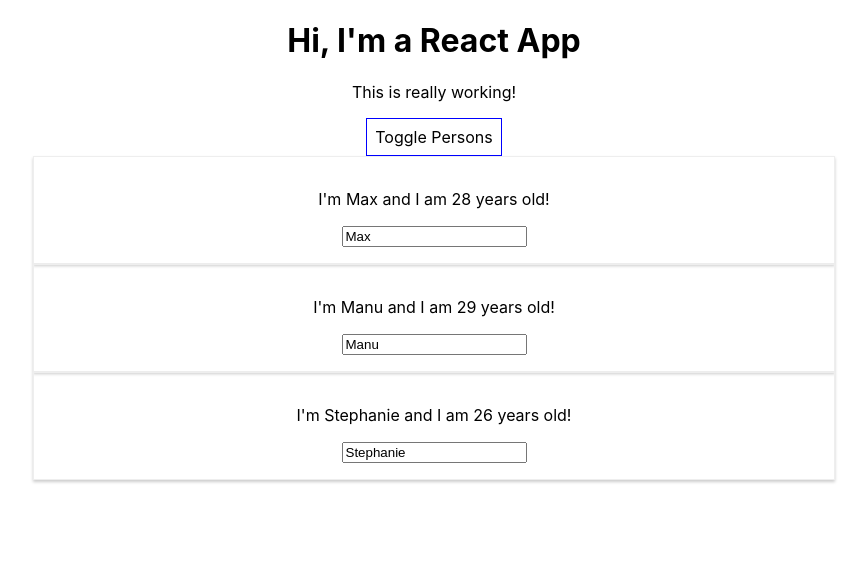
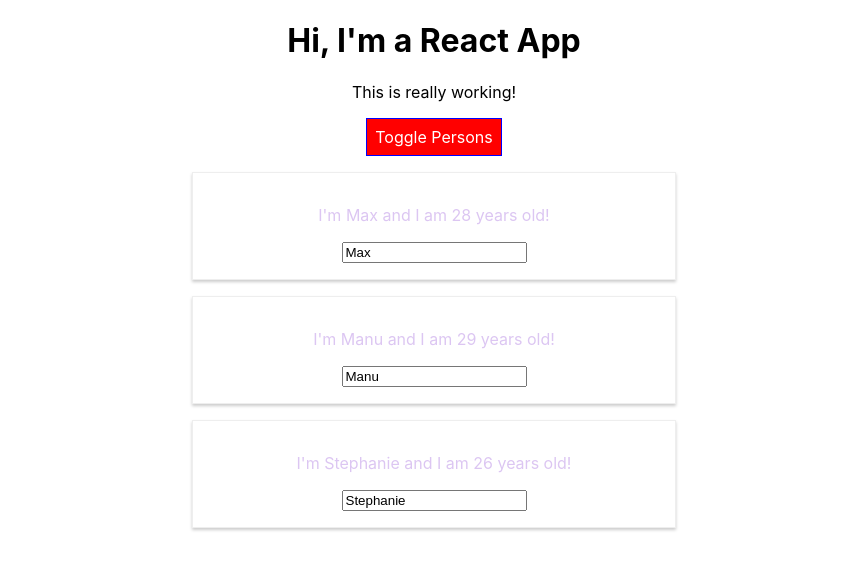
Before and after one commit to ibou/react-complete-guide, a React (Create React App) app: page / in a window 1280 px wide. Both pictures are taken after a click on the button "Toggle Persons". Shown: the top 570 px of the page, without its empty margins (206-1073 px from the left). Built offline with nearby package versions, Linux system fonts and the light colour scheme.

Commit message:
clean script

```diff
--- a/package.json
+++ b/package.json
@@ -6,9 +6,11 @@
     "@testing-library/jest-dom": "^4.2.4",
     "@testing-library/react": "^9.3.2",
     "@testing-library/user-event": "^7.1.2",
+    "radium": "^0.26.0",
     "react": "^16.13.1",
     "react-dom": "^16.13.1",
-    "react-scripts": "3.4.1"
+    "react-scripts": "3.4.1",
+    "styled-components": "^5.1.0"
   },
   "scripts": {
     "start": "react-scripts start",
--- a/src/App.css
+++ b/src/App.css
@@ -2,3 +2,11 @@
   text-align: center;
   color: black;
 }
+
+.red{
+  color: red;
+}
+
+.bold{
+  font-weight: bold;
+}
--- a/src/App.js
+++ b/src/App.js
@@ -1,6 +1,22 @@
 import React, { Component } from 'react';
+import styled from 'styled-components';
+
 import './App.css';
 import Person from './Person/Person';
+
+const StyledButton = styled.button`
+  background-color: ${props => props.alt ? 'red' : 'green'};
+  color: white;
+  font: inherit;
+  border: 1px solid blue;
+  padding: 8px;
+  cursor: pointer;
+
+  &:hover {
+    background-color: ${props => props.alt ? 'salmon' : 'lightgreen'};
+    color: black;
+  }
+`;
 
 class App extends Component {
   state = {
@@ -11,9 +27,9 @@
     ],
     otherState: 'some other value',
     showPersons: false
-  }
+  };
 
-  nameChangedHandler = ( event, id ) => {
+  nameChangedHandler = (event, id) => {
     const personIndex = this.state.persons.findIndex(p => {
       return p.id === id;
     });
@@ -29,54 +45,76 @@
     const persons = [...this.state.persons];
     persons[personIndex] = person;
 
-    this.setState( {persons: persons} );
-  }
+    this.setState({ persons: persons });
+  };
 
-  deletePersonHandler = (personIndex) => {
+  deletePersonHandler = personIndex => {
     // const persons = this.state.persons.slice();
     const persons = [...this.state.persons];
     persons.splice(personIndex, 1);
-    this.setState({persons: persons});
-  }
+    this.setState({ persons: persons });
+  };
 
   togglePersonsHandler = () => {
     const doesShow = this.state.showPersons;
-    this.setState( { showPersons: !doesShow } );
-  }
+    this.setState({ showPersons: !doesShow });
+  };
 
-  render () {
+  render() {
     const style = {
-      backgroundColor: 'white',
+      backgroundColor: 'green',
+      color: 'white',
       font: 'inherit',
       border: '1px solid blue',
       padding: '8px',
-      cursor: 'pointer'
+      cursor: 'pointer',
+      ':hover': {
+        backgroundColor: 'lightgreen',
+        color: 'black'
+      }
     };
 
     let persons = null;
 
-    if ( this.state.showPersons ) {
+    if (this.state.showPersons) {
       persons = (
         <div>
           {this.state.persons.map((person, index) => {
-            return <Person
-              click={() => this.deletePersonHandler(index)}
-              name={person.name}
-              age={person.age}
-              key={person.id}
-              changed={(event) => this.nameChangedHandler(event, person.id)} />
+            return (
+              <Person
+                click={() => this.deletePersonHandler(index)}
+                name={person.name}
+                age={person.age}
+                key={person.id}
+                changed={event => this.nameChangedHandler(event, person.id)}
+              />
+            );
           })}
         </div>
       );
+
+      // style.backgroundColor = 'red';
+      // style[':hover'] = {
+      //   backgroundColor: 'salmon',
+      //   color: 'black'
+      // };
+    }
+
+    const classes = [];
+    if (this.state.persons.length <= 2) {
+      classes.push('red'); // classes = ['red']
+    }
+    if (this.state.persons.length <= 1) {
+      classes.push('bold'); // classes = ['red', 'bold']
     }
 
     return (
       <div className="App">
         <h1>Hi, I'm a React App</h1>
-        <p>This is really working!</p>
-        <button
-          style={style}
-          onClick={this.togglePersonsHandler}>Toggle Persons</button>
+        <p className={classes.join(' ')}>This is really working!</p>
+        <StyledButton alt={this.state.showPersons} onClick={this.togglePersonsHandler}>
+          Toggle Persons
+        </StyledButton>
         {persons}
       </div>
     );
--- a/src/Person/Person.css
+++ b/src/Person/Person.css
@@ -6,3 +6,10 @@
     padding: 16px;
     text-align: center;
 }
+
+ @media(min-width: 500px){
+    .Person{
+        width: 450px;
+        color: '#DCC6F2'
+    }
+}
--- a/src/Person/Person.js
+++ b/src/Person/Person.js
@@ -1,15 +1,29 @@
 
 import React from 'react';
-import './Person.css';
+import styled from 'styled-components';
+
+const StyledDiv = styled.div`
+    width: 60%;
+    margin: 16px auto;
+    border: solid 1px #eee;
+    box-shadow: 0 2px 3px #ccc;
+    padding: 16px;
+    text-align: center;
+
+ @media(min-width: 500px){
+        width: 450px;
+        color: #DCC6F2
+}
+`;
 
 const Person = (props) => {
 
     return (
-        <div className="Person">
+        <StyledDiv>
             <p onClick={props.click}>I'm {props.name} and I am {props.age} years old!</p>
             <p>{props.children}</p>
             <input type="text" onChange={props.changed} value={props.name} />
-        </div>
+        </StyledDiv>
     )
 }
 
```
Also changed, not shown: 1 other file (tests, documents, lock files or other folders).
